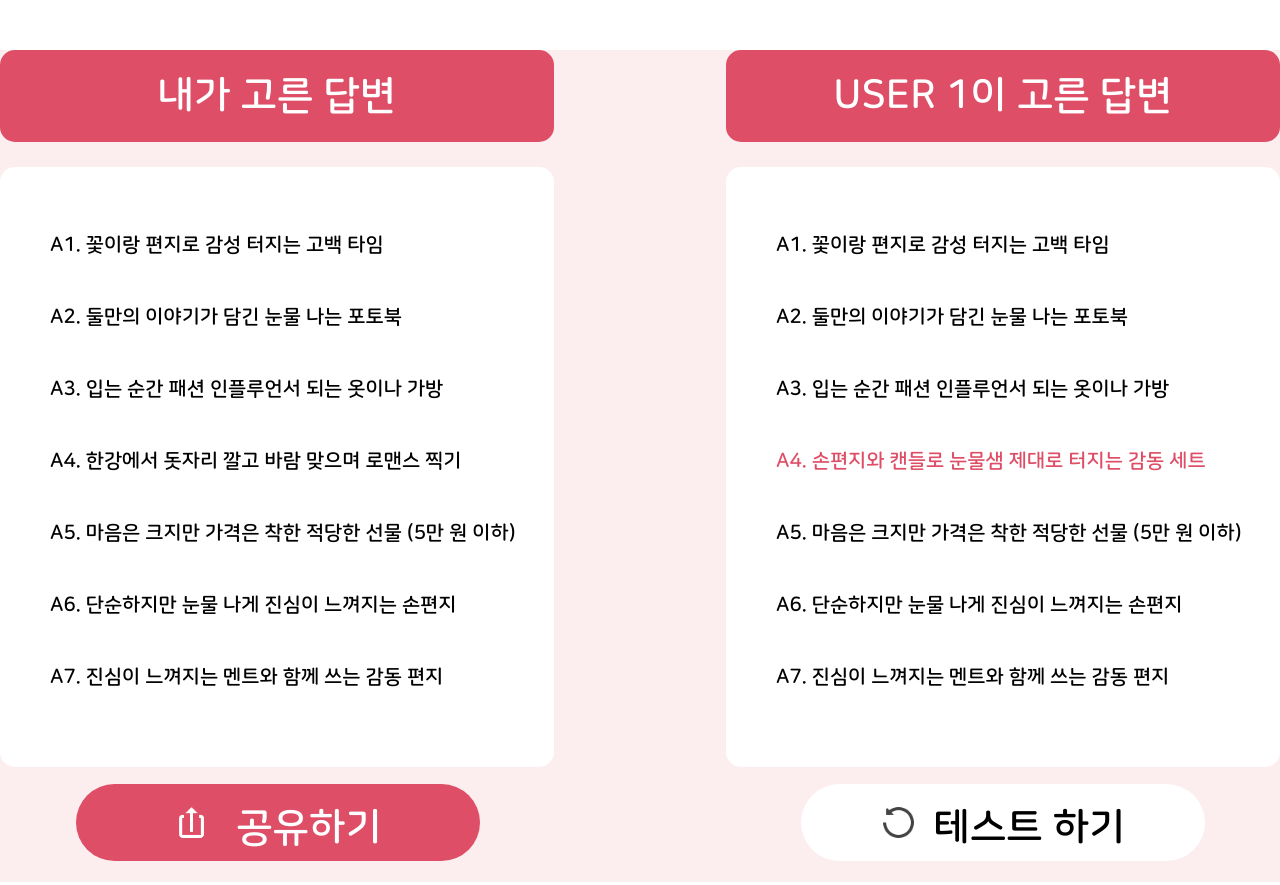
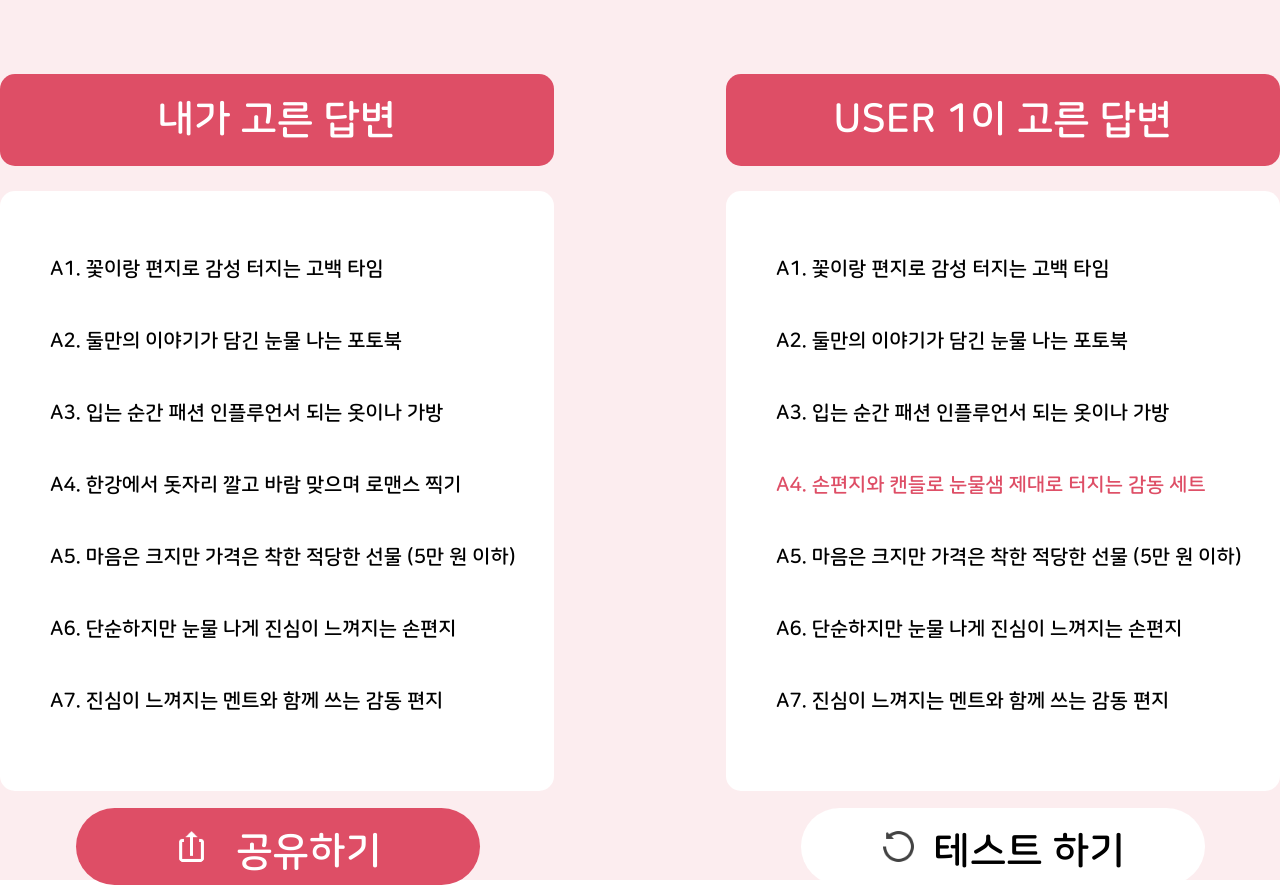
Before and after one commit to 4th-PARD-WEB-PART/waw, a React (Create React App) app: page /result in a window 1280 px wide. Built offline with nearby package versions, Linux system fonts and the light colour scheme.

Commit message:
[corkang] ...

```diff
--- a/src/pages/CircleButtonPage.js
+++ b/src/pages/CircleButtonPage.js
@@ -23,7 +23,7 @@ const CircleButtonPage = () => {
     ];
 
     return (
-        <>
+        <Container0>
         <Container>
             <Container1>
                 <Box1>
@@ -65,9 +65,17 @@ const CircleButtonPage = () => {
             </Container3>
         </Container>
 
-        </>
+        </Container0>
     );
 };
+
+const Container0 = styled.div`
+    height: 110vh;
+    background-color: #FCEDEF;
+    display: flex;
+    align-items: center;
+    justify-content: center;
+`;
 
 const Container = styled.div`
     width: 1280px;
--- a/src/pages/Quiz.js
+++ b/src/pages/Quiz.js
@@ -232,6 +232,9 @@ export function Quiz() {
       answer: newUserAnswerList,
     }));
     setTextInput(''); // 입력 필드 초기화
+
+    postData();
+    navigate("/result");
   };
 
   const postData = async () => {
@@ -243,7 +246,7 @@ export function Quiz() {
   }
   let navigate = useNavigate();
   useEffect(() => {
-    if (currentStep === questions.length) {
+    if (currentStep-1 === questions.length) {
       // 마지막 스텝에서만 업데이트
       setUser((prevUser) => ({
         ...prevUser,
@@ -252,8 +255,7 @@ export function Quiz() {
 
       console.log('업데이트된 사용자 상태:', user);
       // 페이지 이동
-      postData();
-      navigate("/result");
+
     }
   }, [newUserAnswerList, currentStep]);
 
```
